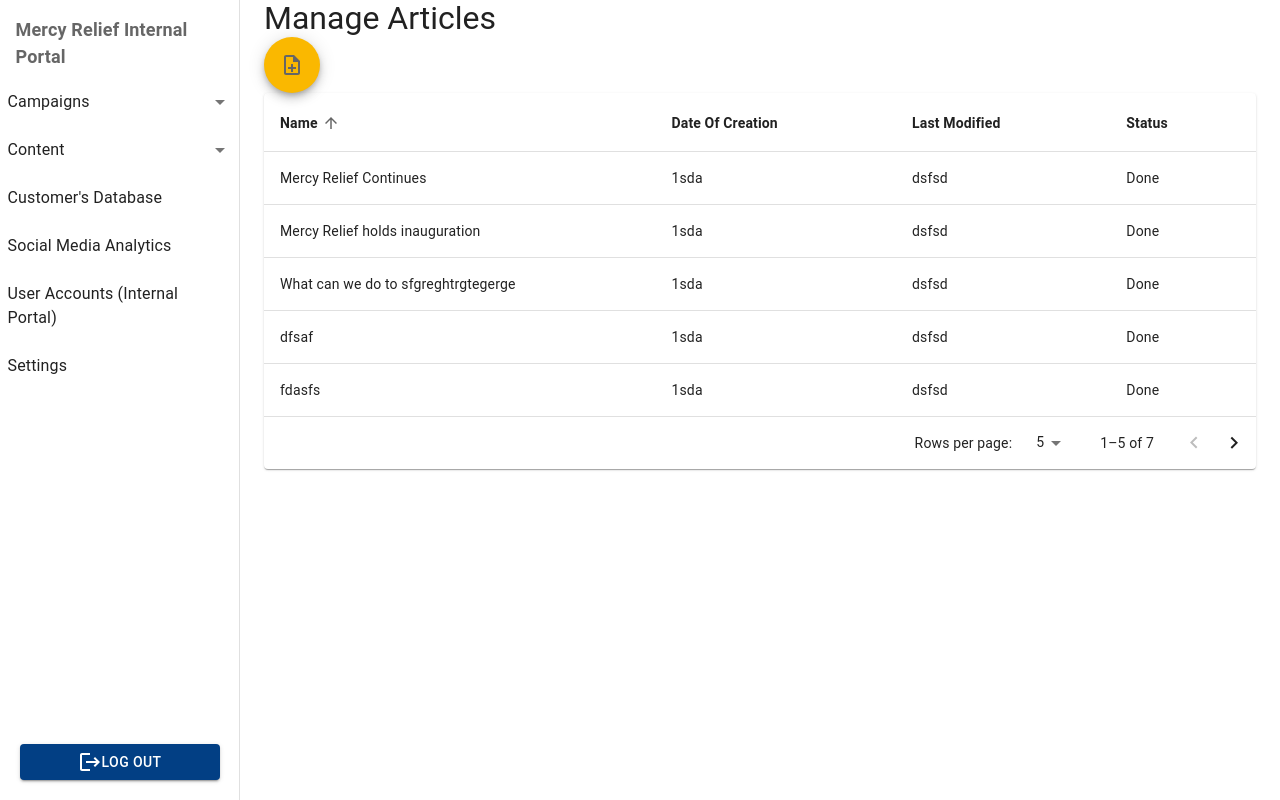
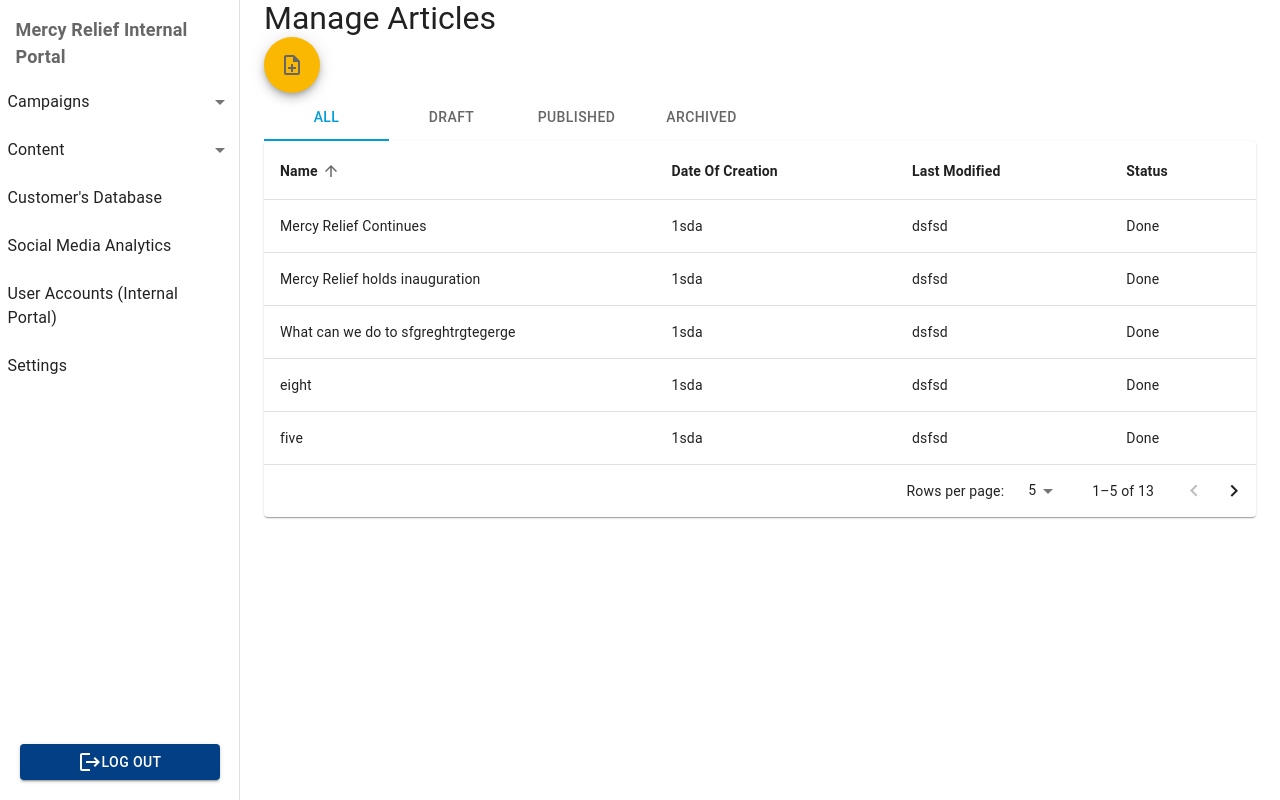
Before and after one commit to dsc-project-mr/mr-fe-internal, a Next.js app: page /list in a window 1280 px wide. Built offline with nearby package versions, Linux system fonts and the light colour scheme.

Commit message:
refactor: Add sample table data

```diff
--- a/components/ViewArticleListPage/ArticleRowData.ts
+++ b/components/ViewArticleListPage/ArticleRowData.ts
@@ -23,8 +23,14 @@ export const rows = [
   createData('Mercy Relief Continues', '1sda', 'dsfsd', 'Done'),
   createData('Mercy Relief holds inauguration', '1sda', 'dsfsd', 'Done'),
   createData('What can we do to sfgreghtrgtegerge', '1sda', 'dsfsd', 'Done'),
-  createData('fdasfs', '1sda', 'dsfsd', 'Done'),
-  createData('dfsaf', '1sda', 'dsfsd', 'Done'),
-  createData('fdsafds', '1sda', 'dsfsd', 'Done'),
-  createData('fdsf3wr', '1sda', 'dsfsd', 'Done'),
+  createData('one', '1sda', 'dsfsd', 'Done'),
+  createData('two', '1sda', 'dsfsd', 'Done'),
+  createData('three', '1sda', 'dsfsd', 'Done'),
+  createData('four', '1sda', 'dsfsd', 'Done'),
+  createData('five', '1sda', 'dsfsd', 'Done'),
+  createData('six', '1sda', 'dsfsd', 'Done'),
+  createData('seven', '1sda', 'dsfsd', 'Done'),
+  createData('eight', '1sda', 'dsfsd', 'Done'),
+  createData('nine', '1sda', 'dsfsd', 'Done'),
+  createData('ten', '1sda', 'dsfsd', 'Done'),
 ]
--- a/components/ViewArticleListPage/index.tsx
+++ b/components/ViewArticleListPage/index.tsx
@@ -10,13 +10,20 @@ import Paper from '@mui/material/Paper'
 import { Data, rows } from './ArticleRowData'
 import { getComparator, Order, stableSort } from './ComparatorFunctions'
 import { ArticleTableHead } from './ArticleTableHead'
-import { Fab, Typography } from '@mui/material'
+import { AppBar, Fab, Tab, Tabs, Typography } from '@mui/material'
 import NoteAddOutlinedIcon from '@mui/icons-material/NoteAddOutlined'
+
 export default function EnhancedTable() {
   const [order, setOrder] = React.useState<Order>('asc')
   const [orderBy, setOrderBy] = React.useState<keyof Data>('name')
   const [page, setPage] = React.useState(0)
   const [rowsPerPage, setRowsPerPage] = React.useState(5)
+
+  const [value, setValue] = React.useState(0)
+
+  const handleChange = (event: unknown, newValue: number) => {
+    setValue(newValue)
+  }
 
   const handleRequestSort = (
     event: React.MouseEvent<unknown>,
@@ -52,6 +59,28 @@ export default function EnhancedTable() {
       >
         <NoteAddOutlinedIcon htmlColor="#666666" />
       </Fab>
+      <Box
+        sx={{
+          width: 500,
+          position: 'relative',
+        }}
+      >
+        <AppBar position="static" color="transparent" elevation={0}>
+          <Tabs
+            value={value}
+            onChange={handleChange}
+            indicatorColor="primary"
+            textColor="primary"
+            variant="fullWidth"
+            aria-label="action tabs example"
+          >
+            <Tab label="All" />
+            <Tab label="Draft" />
+            <Tab label="Published" />
+            <Tab label="Archived" />
+          </Tabs>
+        </AppBar>
+      </Box>
       <Box sx={{ width: '100%' }}>
         <Paper sx={{ width: '100%', mb: 2 }}>
           <TableContainer>
```
